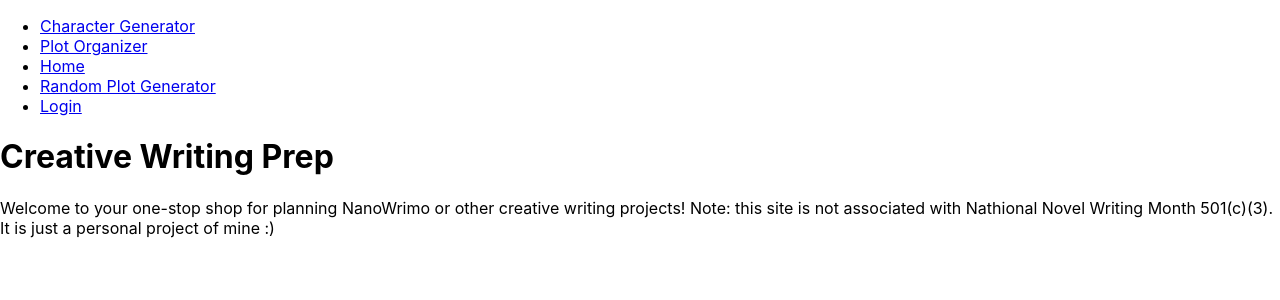
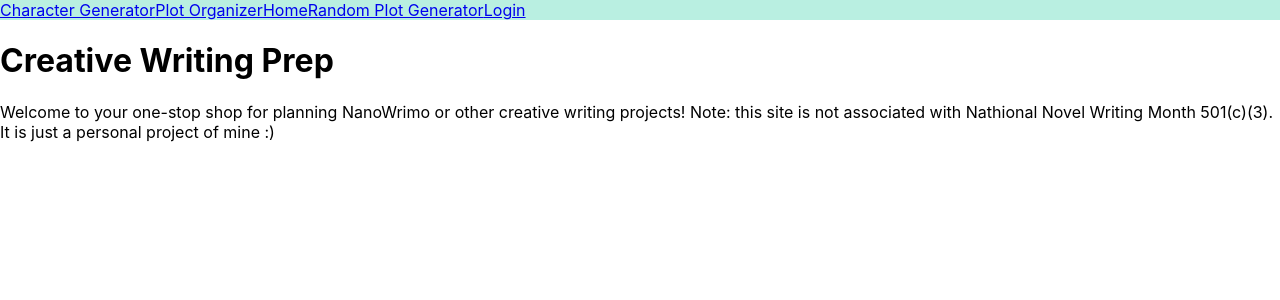
Before and after one commit to kailanak1/aMUSEme, a React (Create React App) app: page / in a window 1280 px wide. Shown: the top 300 px of the page. Built offline with nearby package versions, Linux system fonts and the light colour scheme.

Commit message:
add sceneform component

```diff
--- a/public/index.html
+++ b/public/index.html
@@ -1,6 +1,7 @@
 <!DOCTYPE html>
 <html lang="en">
   <head>
+
     <meta charset="utf-8" />
     <link rel="icon" href="%PUBLIC_URL%/favicon.ico" />
     <meta name="viewport" content="width=device-width, initial-scale=1" />
--- a/src/App.css
+++ b/src/App.css
@@ -23,16 +23,3 @@
   font-size: calc(10px + 2vmin);
   color: white;
 }
-
-.App-link {
-  color: #61dafb;
-}
-
-@keyframes App-logo-spin {
-  from {
-    transform: rotate(0deg);
-  }
-  to {
-    transform: rotate(360deg);
-  }
-}
--- a/src/components/NavBar.js
+++ b/src/components/NavBar.js
@@ -1,30 +1,32 @@
 import React from 'react'
+
 import {
-    Router,
     Link
   } from "react-router-dom";
+import styled from 'styled-components'
+
+const Navbar = styled.div`
+  background-color: #B9EFE1;
+  text-align: justify;
+`
+
+
 
 function NavBar(){
     return(
-        <nav>
-          <ul>
-            <li>
+        <Navbar>
               <Link to="/CharacterGenerator">Character Generator</Link>
-              </li>
-              <li>
+
               <Link to="/PlotOrganizer">Plot Organizer</Link>
-              </li>
-              <li>
+
               <Link to="/">Home</Link>
-              </li>
-              <li>
+
               <Link to="/RandomPlotGenerator">Random Plot Generator</Link>
-              </li>
-              <li>
-                <Link to="/Login">Login</Link>
-              </li>
-          </ul>
-        </nav>
+
+              <Link to="/Login">Login</Link>
+
+
+        </Navbar>
     )
 }
 
--- a/src/components/RandomPlotGenerator.js
+++ b/src/components/RandomPlotGenerator.js
@@ -29,7 +29,6 @@ class RandomPlotGenerator extends React.Component{
     }
 
     genreRelatedCharacter = (data)=> {
-
         let charList = data.genres.fantasy.characters
         let number = Math.floor(Math.random() * charList.length)
         return charList[number]
@@ -45,8 +44,7 @@ class RandomPlotGenerator extends React.Component{
         let settingDesc = ""
         let plightList = data.genres.fantasy.setting.plights
         let plightNum =  Math.floor(Math.random() * plightList.length)
-        let plightRef = data.genres.fantasy.setting.plights
-        let plight = Object.keys(plightRef[plightNum])
+        let plight = Object.keys(plightList[plightNum])
 
         let plightArr = Object.values(plightList[plightNum]).flat()
         let actionNum = plightArr[Math.floor(Math.random() * plightArr.length)]
@@ -70,8 +68,8 @@ class RandomPlotGenerator extends React.Component{
 
 
     renderRandomPlot = () => {
-        return this.state.sentences.map(sentence =>
-             <Container>{sentence}</Container>
+        return this.state.sentences.map((sentence, idx) =>
+             <Container key={idx}>{sentence}</Container>
         )
     }
 
--- a/src/components/Scene.js
+++ b/src/components/Scene.js
@@ -1,4 +1,5 @@
 import React, {Component} from 'react';
+import SceneForm from './SceneForm'
 import styled from 'styled-components';
 
 import {Draggable} from 'react-beautiful-dnd'
@@ -13,9 +14,7 @@ const Container = styled.div`
 `
 
 
-export default class Scene extends React.Component{
-
-
+export default class Scene extends Component{
     render(){
         return(
             <Draggable draggableId={this.props.scene.id} index={this.props.index}>
@@ -26,7 +25,7 @@ export default class Scene extends React.Component{
                         ref={provided.innerRef}
                         isDragging={snapshot.isDragging}
                     >
-                  {/* form goes here */}
+                  <SceneForm/>
                     </Container>
                 )}
             </Draggable>
--- /dev/null
+++ b/src/components/SceneForm.js
@@ -0,0 +1,12 @@
+import React from 'react';
+import styled from 'styled-components';
+
+function SceneForm(){
+    return(
+        <form>
+            <input type="text"></input>
+        </form>
+    )
+}
+
+export default SceneForm
--- a/src/components/randomPlotData.js
+++ b/src/components/randomPlotData.js
@@ -1,5 +1,3 @@
-import React from 'react'
-
 const randomPlotData = {
     genres: {
         'fantasy':
@@ -12,7 +10,7 @@ const randomPlotData = {
                 'a princess',
                 'an assassin',
                 'a hunter',
-                'an apprentence',
+                'an apprentice',
                 'a demon',
                 'a warrior',
                 'a knight',
@@ -34,7 +32,7 @@ const randomPlotData = {
                     'At a trading post',
                     'In a port city',
                     'At a border town',
-                    'In acolony',
+                    'In a colony',
                     'In a mining town',
                     'In a forest',
                     'In a river',
@@ -75,7 +73,7 @@ const randomPlotData = {
                     'the bordom',
                     'the kidnapping ',
                     'the coming',
-                    'the dissapearance',
+                    'the disapearance',
                     'the birth',
                     'the betrayal',
                    ],
```
